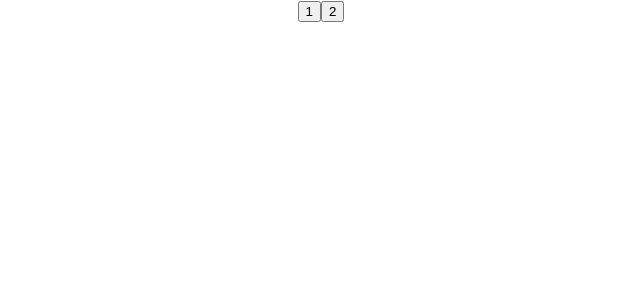
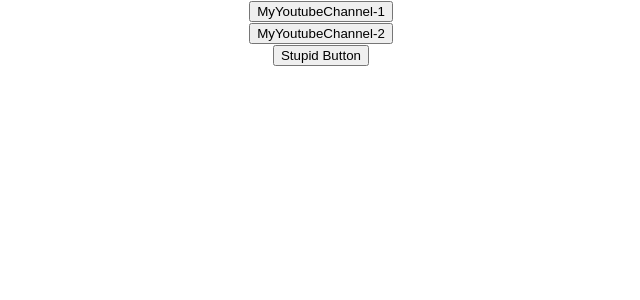
Before and after one commit to LySkyn/microtasks, a React (Create React App) app: page / in a window 1280 px wide. Shown: the top 300 px of the page, without its empty margins (319-959 px from the left). Built offline with nearby package versions, Linux system fonts and the light colour scheme.

Commit message:
Lesson 1.2.2

```diff
--- a/src/App.tsx
+++ b/src/App.tsx
@@ -1,32 +1,27 @@
 import React from 'react';
 import './App.css';
+import {Button} from "./site/Button";
 
 
 function App() {
-    // const myFirstSubscriber = () => {
-    //     console.log('Hello, I\'m Vasya')
-    // };
-    // const mySecondSubscriber = () => {
-    //     console.log('Hello, I\'m Ivan')
-    // };
-    // const onClickHandler=(name:string) => {
-    //     console.log(name)
-    // }
-    const foo1 = () => {
-        console.log('100200')
-// ничего не передавать, но в консоли должно показаться 100200
-    };
-    const foo2 = (num:number) => {
-        console.log(num)
-    };
+    const Button1Foo = (subscriber: string, age: number, address: string) => {
+        console.log(subscriber, age, address)
+    }
+    const Button2Foo = (subscriber: string, age: number) => {
+        console.log(subscriber, age)
+    }
+    const Button3Foo = () => {
+        console.log('Im stupid button')
+    }
+
     return (
         <div className="App">
-            {/*<button onClick={(event: React.MouseEvent<HTMLButtonElement>)=>{console.log('Hello!')}}> My Youtube Chanel - 1 </button>*/}
-            {/*<button onClick={(event) => onClickHandler('Vasya')}> My Youtube Chanel - 1</button>*/}
-            {/*<button onClick={(event) => onClickHandler('Ivan')}> My Youtube Chanel - 2</button>*/}
-            {/*<button onClick={() => onClickHandler('some info')}> My Youtube Chanel - 3</button>*/}
-            <button onClick={foo1}>1</button>
-            <button onClick={() => foo2(100200)}>2</button>
+            {/*<button>MyYoutubeChannel-1</button>*/}
+            {/*<button>MyYoutubeChannel-2</button>*/}
+            <Button name={'MyYoutubeChannel-1'} callBack={() => Button1Foo('Im Vasya', 21, 'Minsk')}/>
+            <Button name={'MyYoutubeChannel-2'} callBack={() => Button2Foo('Im Ivan', 22)}/>
+            <Button name={'Stupid Button'} callBack={Button3Foo}/>
+
         </div>
     );
 }
--- /dev/null
+++ b/src/site/Button.tsx
@@ -0,0 +1,19 @@
+import React from 'react';
+
+type buttonName = {
+    name: string
+    callBack: () => void
+}
+
+
+export const Button = (props: buttonName) => {
+
+    const onclickHandler = () => {
+        props.callBack()
+    }
+    return (
+        <div>
+            <button onClick={onclickHandler}>{props.name}</button>
+        </div>
+    );
+};
```
